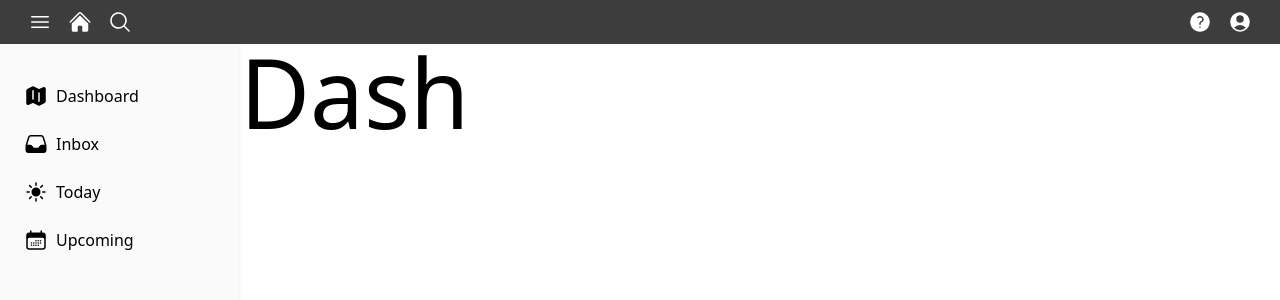
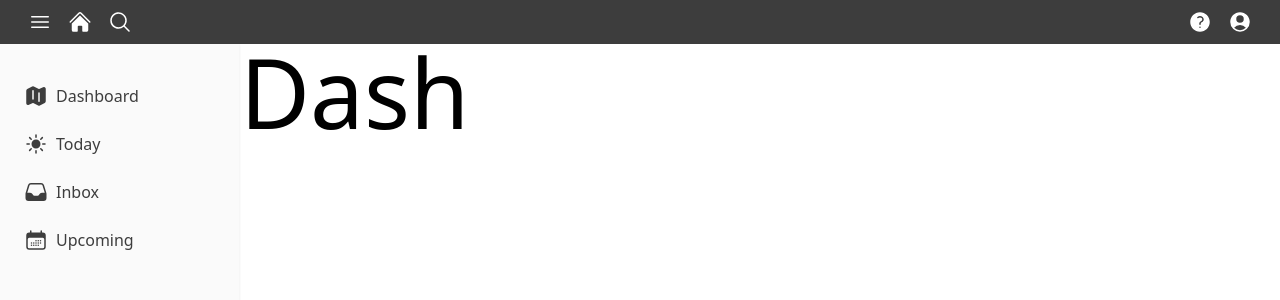
Before and after one commit to Ari-Jackson/gamified-habit-app-v2, a React (Vite) app: page / in a window 1280 px wide. Shown: the top 300 px of the page. Built offline with nearby package versions, Linux system fonts and the light colour scheme.

Commit message:
Ensures sidebar dissapears fully on close

```diff
--- a/src/components/common/SideNav.jsx
+++ b/src/components/common/SideNav.jsx
@@ -14,29 +14,33 @@ export default function SideNav({ open }) {
           open ? "w-60" : "w-0"
         } bg-secondary fixed left-0 bottom-0 shadow-sm`}
       >
-        <div className="flex flex-col w-full px-4 pt-9 space-y-4">
+        <div
+          className={`flex flex-col w-full px-4 pt-9 space-y-4 ${
+            !open && "opacity-0 translate-x-12"
+          }`}
+        >
           <Link to="/">
-            <div className="duration-300 relative h-8 flex items-center space-x-2 cursor-pointer rounded-md hover:bg-primary hover:text-white pl-2">
+            <div className="text-primary duration-300 relative h-8 flex items-center space-x-2 cursor-pointer rounded-md hover:bg-primary hover:text-white pl-2">
               <MapIcon className="w-6" />
-              <p className={`${!open && "opacity-0"}`}>Dashboard</p>
+              <p>Dashboard</p>
+            </div>
+          </Link>
+          <Link to="/today">
+            <div className="text-primary duration-300 relative h-8 flex items-center space-x-2 cursor-pointer rounded-md hover:bg-primary hover:text-white pl-2">
+              <SunIcon className="w-6" />
+              <p>Today</p>
             </div>
           </Link>
           <Link to="/inbox">
-            <div className="duration-300 relative h-8 flex items-center space-x-2 cursor-pointer rounded-md hover:bg-primary hover:text-white pl-2">
+            <div className="text-primary duration-300 relative h-8 flex items-center space-x-2 cursor-pointer rounded-md hover:bg-primary hover:text-white pl-2">
               <InboxIcon className="w-6" />
-              <p className={`${!open && "opacity-0"}`}>Inbox</p>
-            </div>
-          </Link>
-          <Link to="/today">
-            <div className="duration-300 relative h-8 flex items-center space-x-2 cursor-pointer rounded-md hover:bg-primary hover:text-white pl-2">
-              <SunIcon className="w-6" />
-              <p className={`${!open && "opacity-0"}`}>Today</p>
+              <p>Inbox</p>
             </div>
           </Link>
           <Link to="/upcoming">
-            <div className="duration-300  relative h-8 flex items-center space-x-2 cursor-pointer rounded-md hover:bg-primary hover:text-white pl-2">
+            <div className="text-primary duration-300  relative h-8 flex items-center space-x-2 cursor-pointer rounded-md hover:bg-primary hover:text-white pl-2">
               <CalendarDaysIcon className="w-6" />
-              <p className={`${!open && "opacity-0"}`}>Upcoming</p>
+              <p>Upcoming</p>
             </div>
           </Link>
         </div>
```
